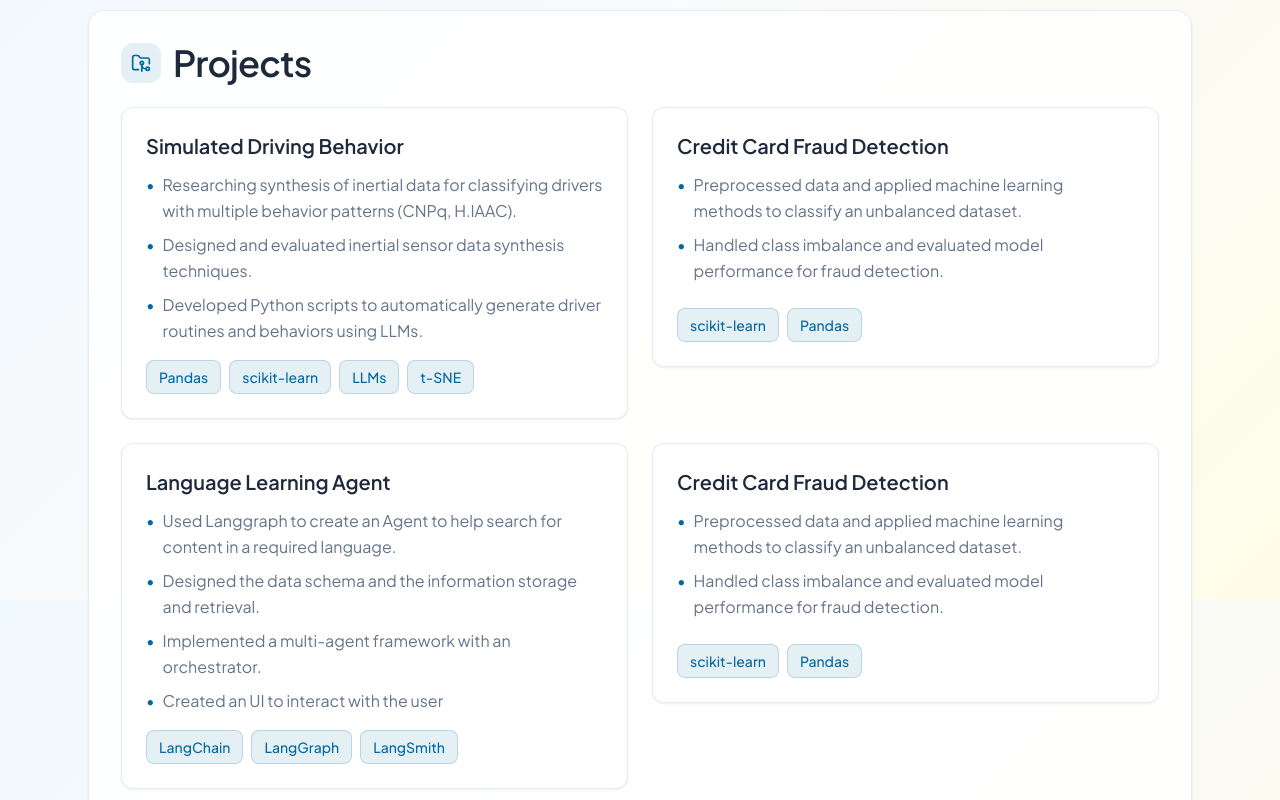
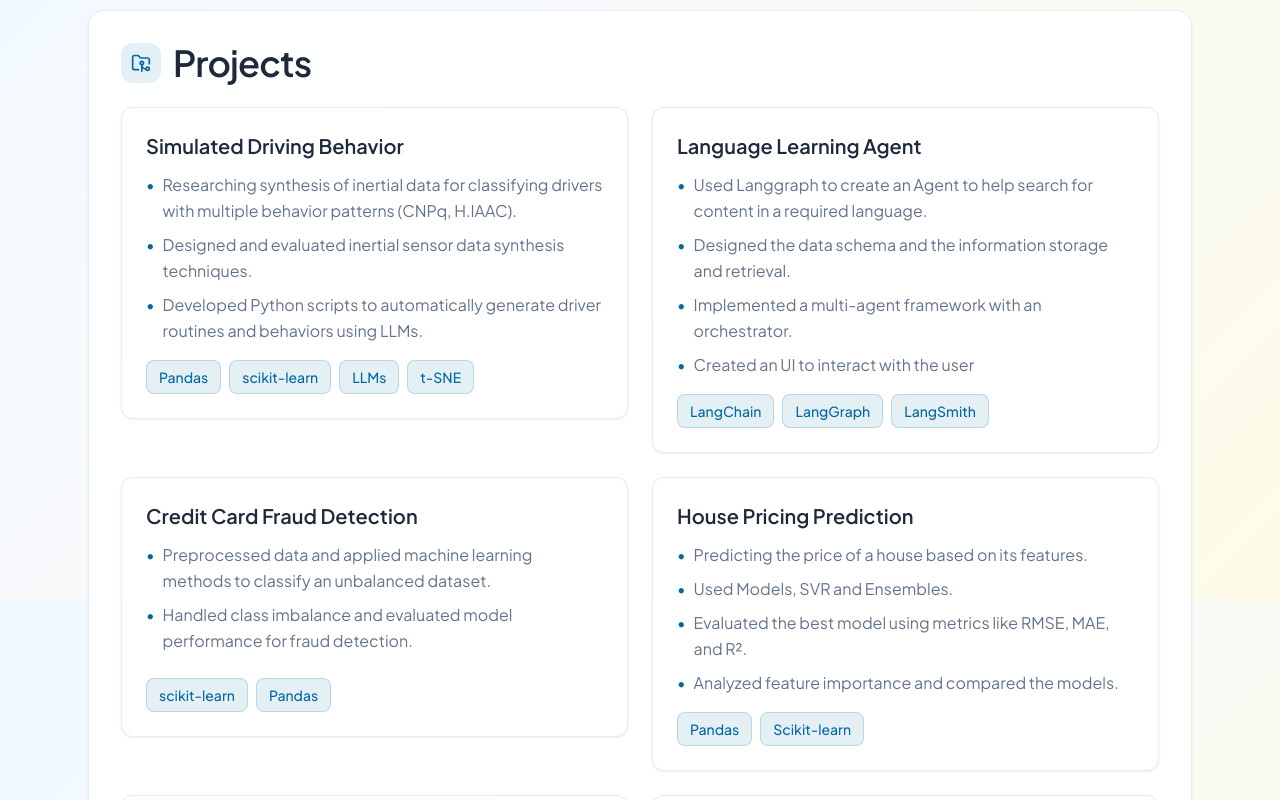
Before and after one commit to RenanFlorencio/personal_page, a Next.js app: page / in a window 1280 px wide. Shown: the part 1800-2600 px from the top of the page. Built offline with nearby package versions, Linux system fonts and the light colour scheme.

Commit message:
typo correction

```diff
--- a/app/data/content.js
+++ b/app/data/content.js
@@ -62,15 +62,6 @@ export const content = {
       ],
       tech: ['Pandas', 'scikit-learn', 'LLMs', 't-SNE'],
       link: 'https://github.com/H-IAAC/simulated_driving_behavior',
-    },
-    {
-      title: 'Credit Card Fraud Detection',
-      bullets: [
-        'Preprocessed data and applied machine learning methods to classify an unbalanced dataset.',
-        'Handled class imbalance and evaluated model performance for fraud detection.',
-      ],
-      tech: ['scikit-learn', 'Pandas'],
-      link: 'https://github.com/RenanFlorencio/credit_card_fraud_detection',
     },
     {
       title: 'Language Learning Agent',
```
